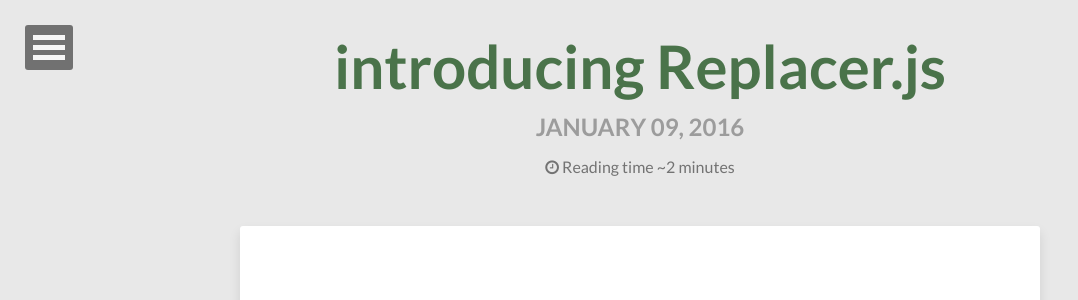
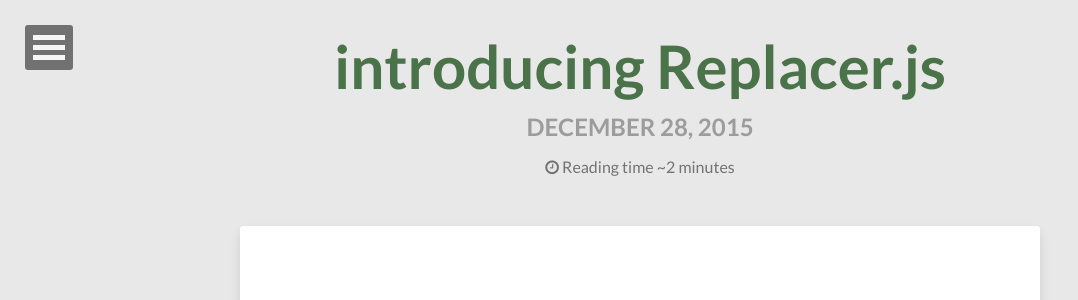
Before and after one commit to delventhalz/delventhalz.github.io, a Jekyll site: the page built from _posts/2015-12-28-replacer.markdown, in a window 1280 px wide and 900 px high. Shown: the top 300 px of the window, without its empty margins (0-1078 px from the left). Built offline with Jekyll 4.4.1, drawn with Linux system fonts in a browser that asks for light colours; nearby versions of some CDN libraries; comment, search, counter and statistics services are not loaded.

Commit message:
(fix) This time I means it.

```diff
--- a/_posts/2015-12-28-replacer.markdown
+++ b/_posts/2015-12-28-replacer.markdown
@@ -1,7 +1,7 @@
 ---
 layout: post
 title:  "introducing Replacer.js"
-date:   2016-01-09 20:25:00 -0600
+date:   2015-12-28 21:05:00 -0600
 categories: javascript coffeescript
 ---
 For those of you who don't know me: I'm a huge Shakespeare geek. I love performing, reading, and teaching Shakespeare. I especially love his First Folio, the earliest surviving publications of his work. The problem? Weird typography. At the time it wasn't unusual to switch v's and u's and i's and j's around willy nilly, because letters were expensive, and those basically loow the same, right? So already goofy 16th century spellings gets get goofier with words like "vnto", "ioyner", and "beleeue." In the past I've spent hours with a cobbled together workflow using spellchecks and find/replacers to try and fix the problem.
--- a/_posts/2016-01-09-jasmine.markdown
+++ b/_posts/2016-01-09-jasmine.markdown
@@ -1,7 +1,7 @@
 ---
 layout: post
 title:  "writing your own tests with Jasmine"
-date:   2015-12-28 21:05:00 -0600
+date:   2016-01-09 20:25:00 -0600
 categories: javascript jasmine test-driven-development
 ---
 Test driven development (or TDD), is a JavaScript development paradigm that espouses not only building tests to make sure your code works properly, but actually writing those tests *before* you code. The workflow looks something like this:
```
